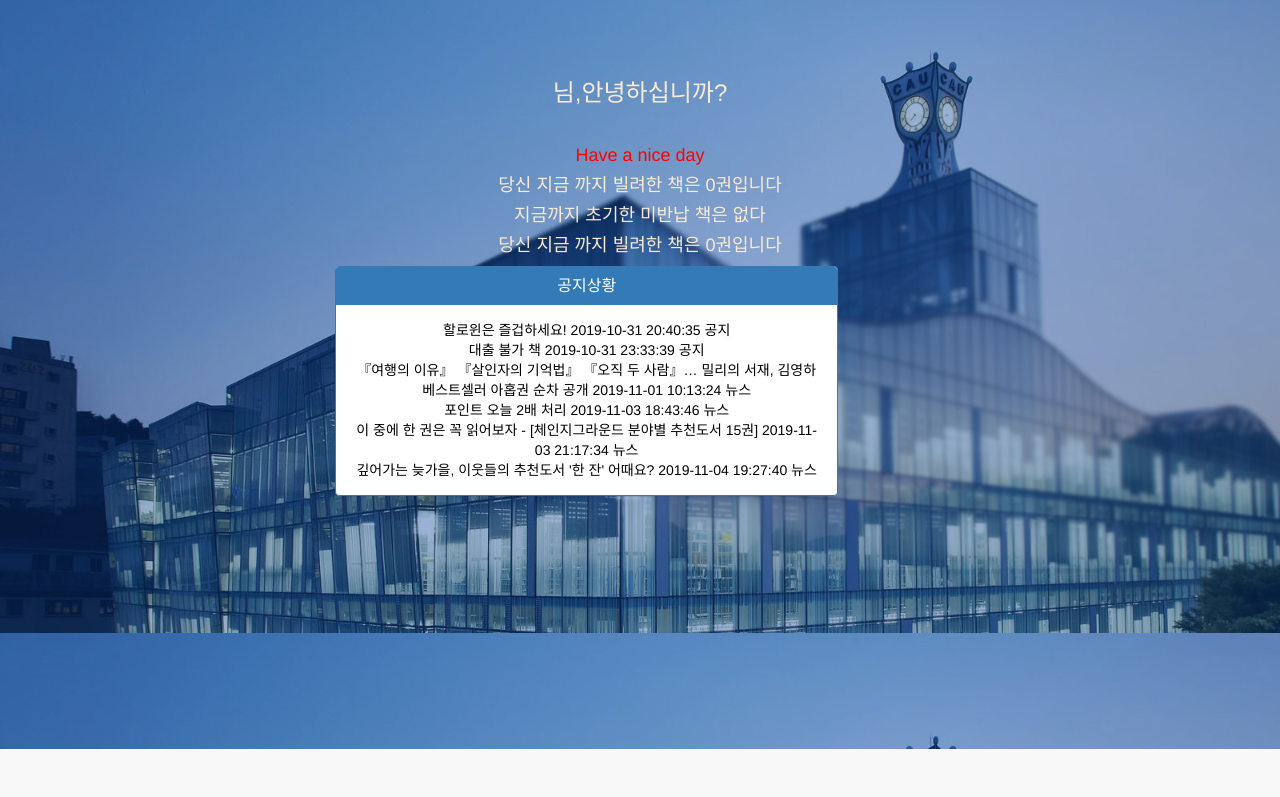
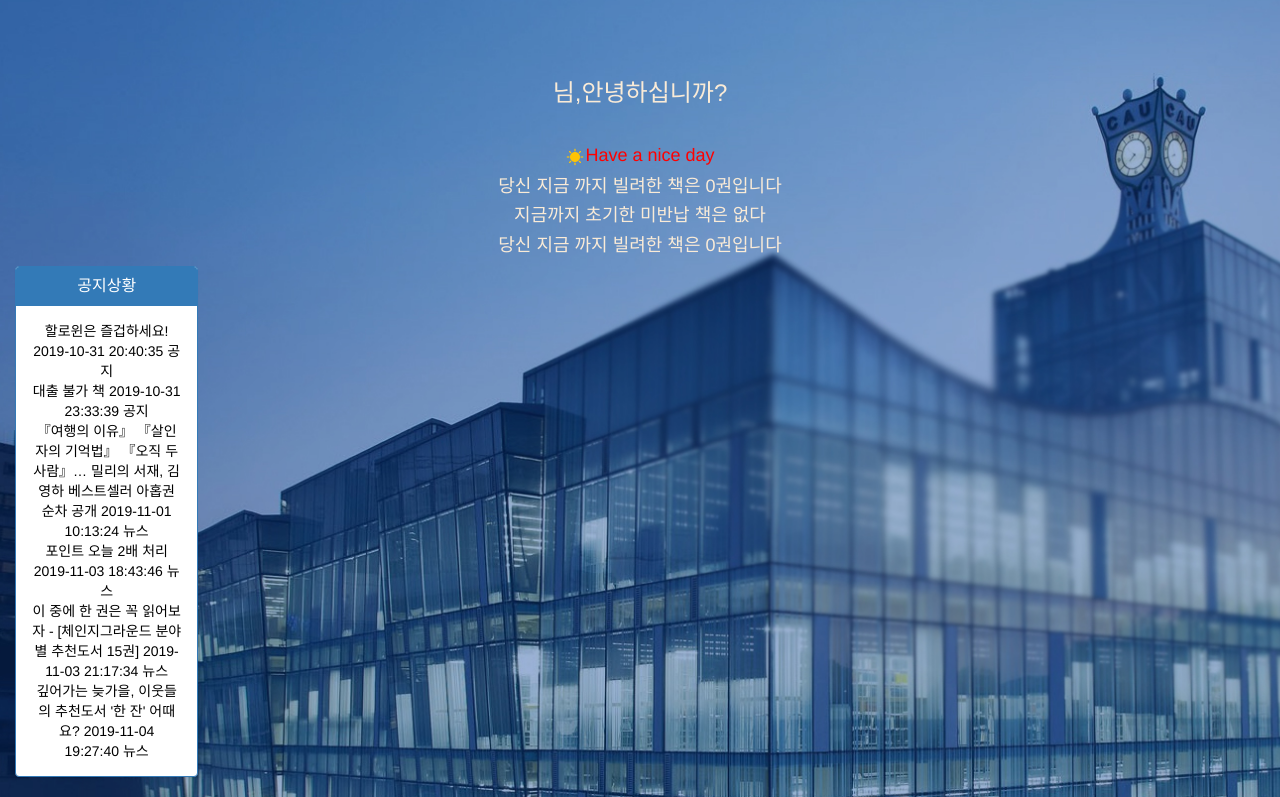
Before and after one commit to databasedesign2019/d, a PHP site: page /reader_index.php in a window 1280 px wide. Shown: the part 51-848 px from the top of the page. Before the commit the page ends 800 px from the top, so only its background shows below. Run offline with PHP 8.4, Linux system fonts and the light colour scheme; a user stored in the database is signed in; data comes from the database, SQL or seed files in the repository; data that the repository does not hold is empty; some libraries are stand-ins or nearby versions.

Commit message:
Update reader_index.php

```diff
--- a/reader_index.php
+++ b/reader_index.php
@@ -69,8 +69,8 @@
         $resx=mysqli_query($dbc,$sqlx);
         $resultx=mysqli_fetch_array($resx);
 		if($resultx==0)
-        echo "Have a nice day";
-		else echo "Happy birthday";
+        echo "<img src='image/sunny.png'>Have a nice day";
+		else echo "<img src='image/birthdaycake.png'>Happy birthday";
         ?>
     </h4>
 
@@ -106,7 +106,7 @@
         ?>
     </h4>
 
-<div class="col-xs-5 col-md-offset-3" style="position: relative;top: 25%">
+<div class="col-lg-2" style="position: relative;top: 25%\\">
     <div style="text-align: center">
         <div class="panel panel-primary">
             <div class="panel-heading">
```
